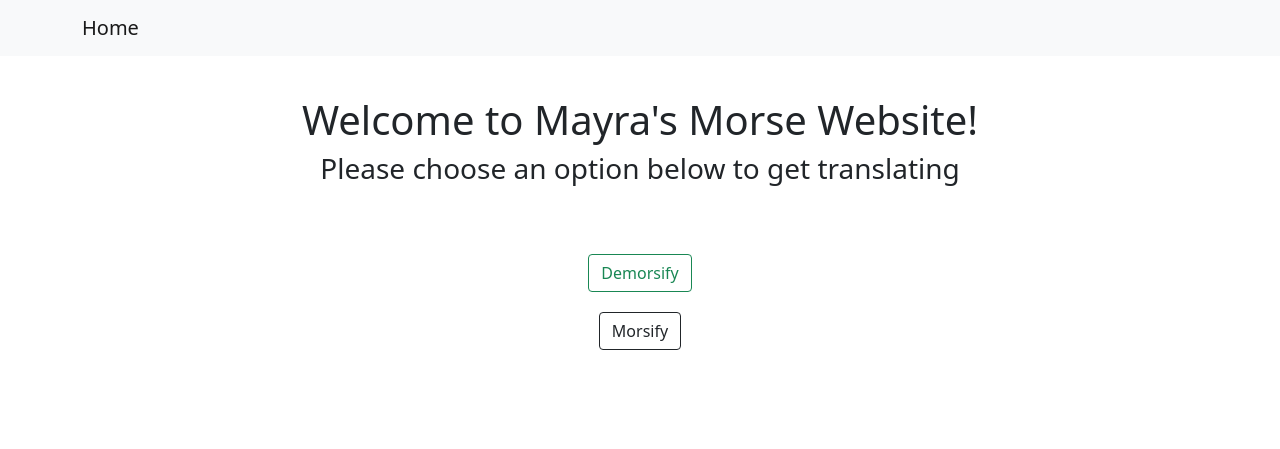
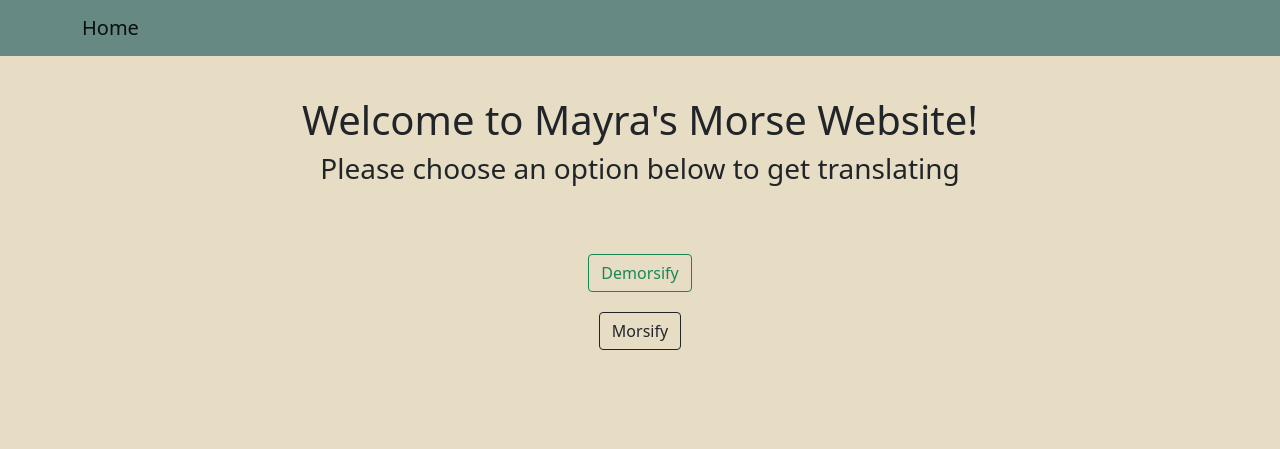
Before and after one commit to mayrapena1324/morse-code-portfolio-project, a Flask app: page / in a window 1280 px wide. Shown: the top 449 px of the page. Run offline with Flask 2, Linux system fonts and the light colour scheme; some libraries are stand-ins or nearby versions.

Commit message:
add css styling

```diff
--- a/static/css/styles.css
+++ b/static/css/styles.css
@@ -10,3 +10,16 @@
 .morse-img {
     margin: 20px 20px;
 }
+
+body {
+    background-color: #E6DDC4;
+}
+
+.navbar {
+    background-color: #678983;
+}
+
+/* Circle */
+nav.navbar a:hover {
+    text-decoration: underline;
+}
--- a/templates/decrypt.html
+++ b/templates/decrypt.html
@@ -4,7 +4,7 @@
 <body>
 <div class="container-fluid forms  d-flex flex-column justify-content-center">
     <div>
-        <h1 class="d-flex justify-content-center">Morse Code Translator</h1>
+        <h1 class="d-flex justify-content-center">Morse Code Reader</h1>
     </div>
     <div>
         <form class="d-flex justify-content-center" method="POST" action="{{ url_for('show_english_results') }}">
--- a/templates/header.html
+++ b/templates/header.html
@@ -18,7 +18,7 @@
 
 <body>
   <!-- Navigation -->
-  <nav class="navbar navbar-expand-lg navbar-light bg-light">
+  <nav class="navbar navbar-expand-lg navbar-light ">
     <div class="container">
       <a class="navbar-brand" href="{{url_for('home')}}">Home</a>
     </div>
```
